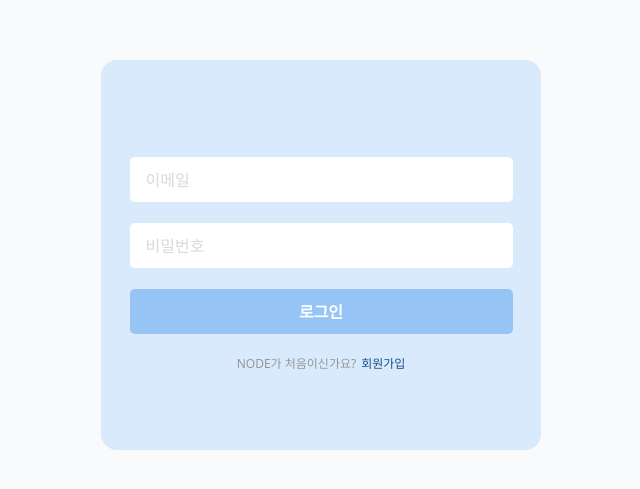
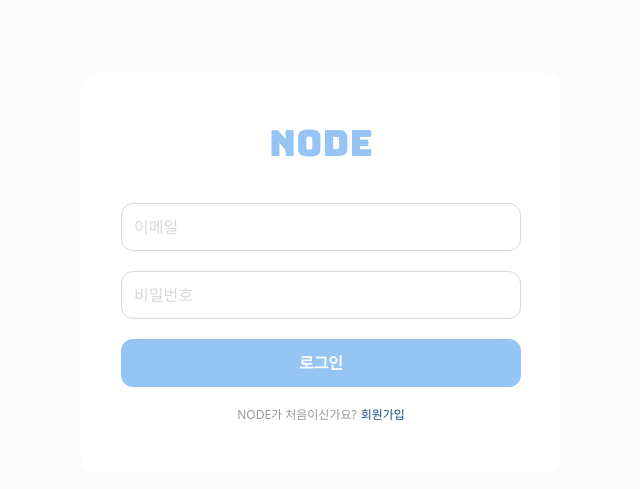
Before and after one commit to team-incube/NODE-front, a React (Create React App) app: page /signin in a window 1280 px wide. Shown: the part 145-634 px from the top of the page, without its empty margins (319-959 px from the left). Built offline with nearby package versions, Linux system fonts and the light colour scheme.

Commit message:
feat: signin page

```diff
--- a/src/views/signin/ui/index.jsx
+++ b/src/views/signin/ui/index.jsx
@@ -1,19 +1,21 @@
 import { Link } from 'react-router-dom';
+import "@fontsource/bungee";
 
 function SigninViews(){
 
     return(
-        <div className='w-full h-screen bg-[#F8FAFC] flex justify-center items-center'>
-            <div className='bg-[#D9EAFD] flex flex-col justify-center items-center rounded-[16px] w-[440px] h-[390px]'>
-                <form className='flex flex-col gap-[21px] pt-[20px]'>
-                    <input type="text" placeholder='이메일' className='bg-white border-0 text-[16px] font-normal rounded-[5px] pl-[16px] w-[383px] h-[45px] text-[#1B5087] placeholder:text-[#D9D9D9]'></input>
-                    <input type="password" placeholder='비밀번호' className='bg-white border-0 text-[16px] font-normal rounded-[5px] pl-[16px] w-[383px] h-[45px] text-[#1B5087] placeholder:text-[#D9D9D9]'></input>
-                    <button type='submit' className='bg-[#95C4F5] text-white border-0 rounded-[5px] w-[383px] h-[45px] text-[16px] font-semibold'>로그인</button>
+        <div className="w-screen h-screen bg-[#FCFCFC] flex justify-center items-center">
+            <div className="bg-white flex flex-col justify-center items-center rounded-2xl w-[30rem] h-[25rem] mt-9">
+                <p className="flex justify-center items-center font-['Bungee'] text-[#95C4F5] text-4xl m-0">NODE</p>
+                <form className="flex flex-col items-center pt-10 gap-5 w-full">
+                    <input type="text" placeholder='이메일' className="border border-[#D9D9D9] text-base font-normal rounded-xl w-5/6 h-12 px-3 text-[#1B5087] placeholder-[#D9D9D9]"></input>
+                    <input type="password" placeholder='비밀번호' className="border border-[#D9D9D9] text-base font-normal rounded-xl w-5/6 h-12 px-3 text-[#1B5087] placeholder-[#D9D9D9]"></input>
+                    <button type='submit' className="bg-[#95C4F5] text-white rounded-xl w-5/6 h-12 text-base font-semibold">로그인</button>
                 </form>
 
-                <div className='flex text-[12px] mt-[21px] gap-[5px]'>
-                    <span className='text-[#979797]'>NODE가 처음이신가요?</span>
-                    <Link to="/signup" className='text-[#1B5087]'>회원가입</Link>
+                <div className="flex text-xs mt-5 gap-1">
+                    <span className="text-[#979797]">NODE가 처음이신가요?</span>
+                    <Link to="/signup" className="text-[#1B5087]">회원가입</Link>
                 </div>
             </div>
         </div>
```
